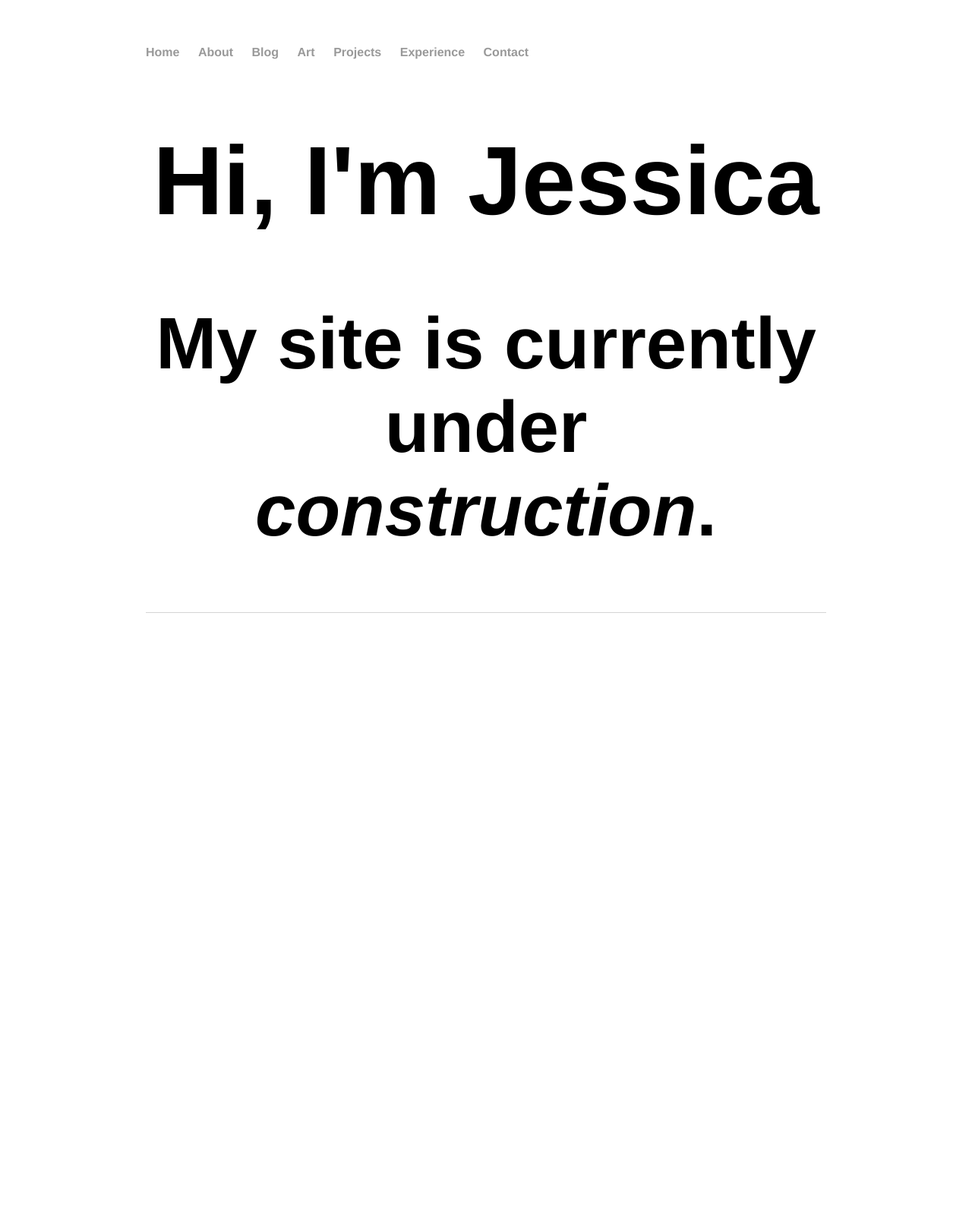
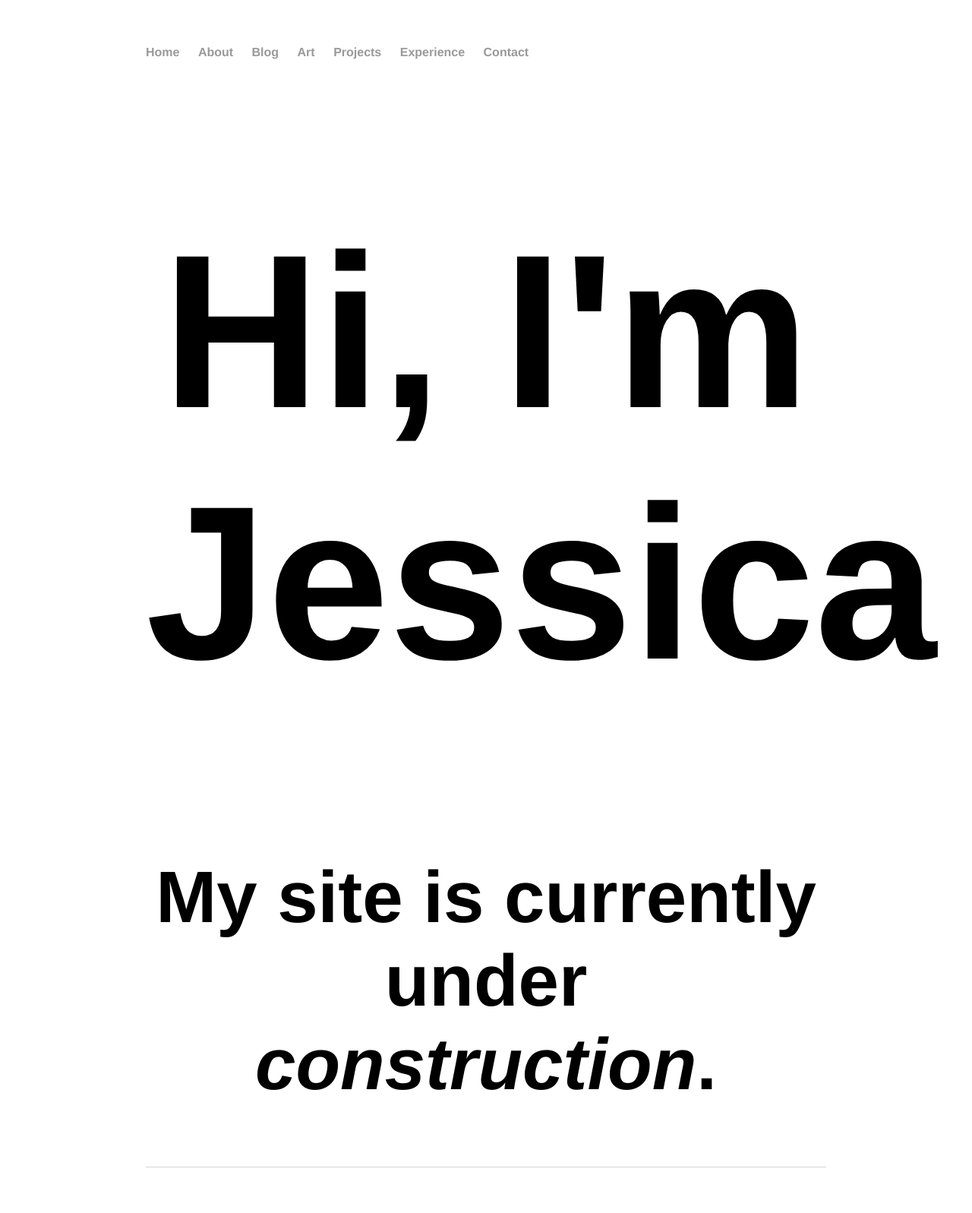
Before and after one commit to jhltsang/jhltsang.github.io, a Jekyll site: the page built from index.html, in a window 1280 px wide. Shown: the whole page at 76% size. Built offline with Jekyll 4.4.1, drawn with Linux system fonts in a browser that asks for light colours; before the commit the page ends 900 px from its top, so only the background shows below that.

Commit message:
Update main.css

```diff
--- a/css/main.css
+++ b/css/main.css
@@ -21,7 +21,7 @@ a:hover {
 }
 
 h1 {
-    font-size: 8em;
+    font-size: 18em;
     font-family:'Helvetica', 'Arial', 'Sans-Serif';
     font-weight: bold;
 }
```
